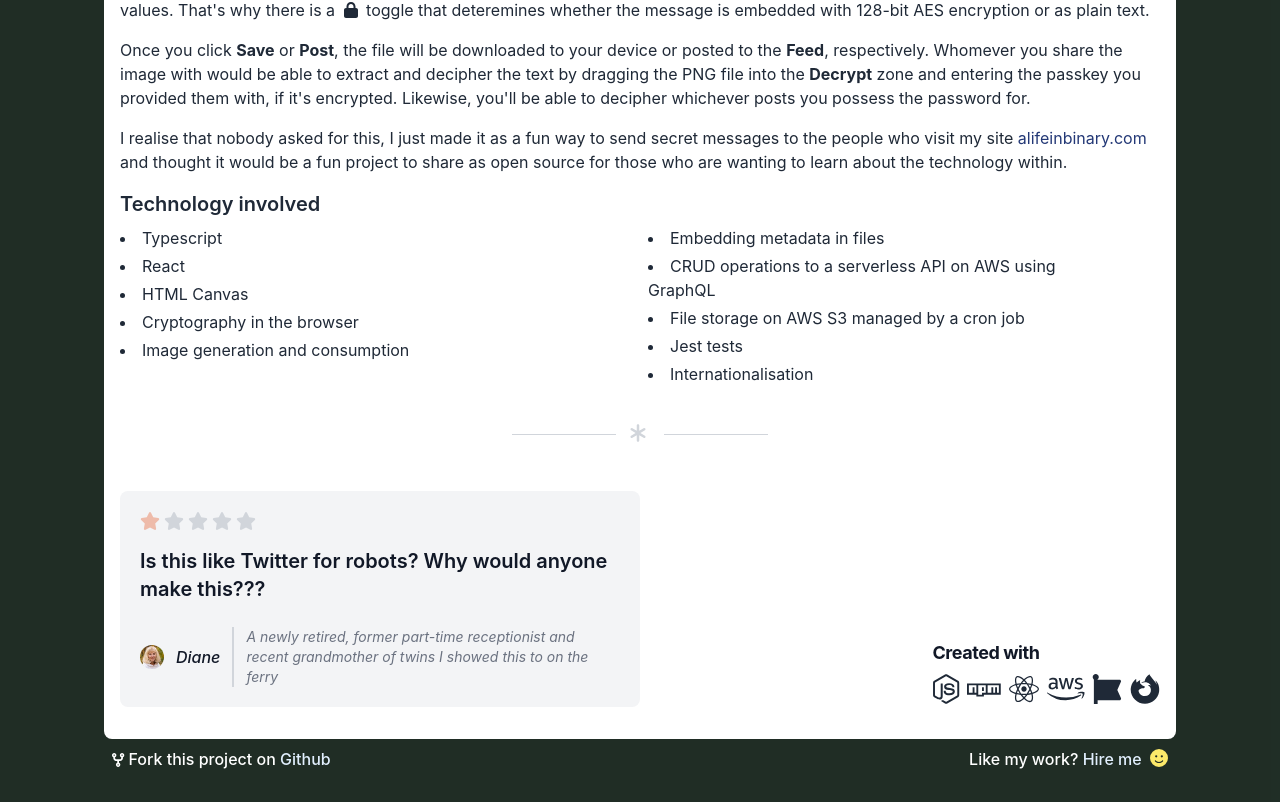
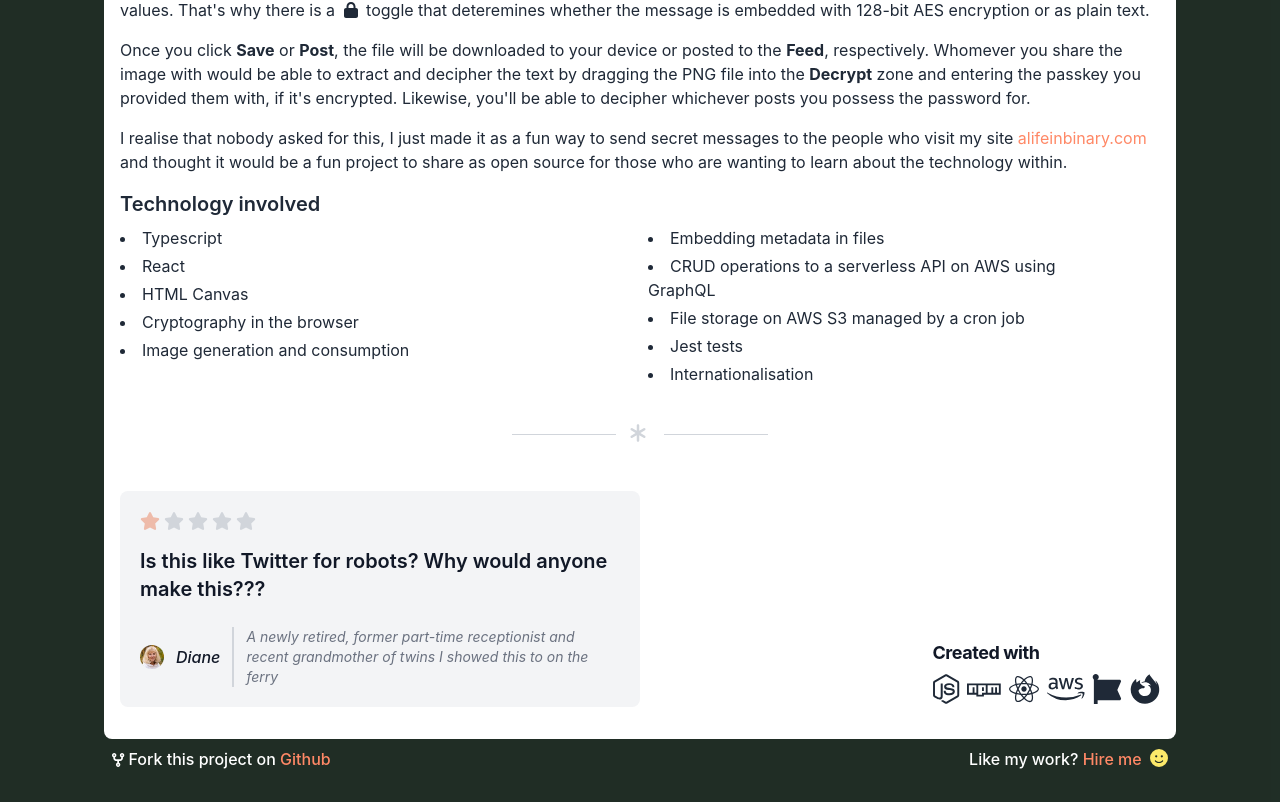
Before and after one commit to alifeinbinary/stegg, a React (Vite) app: page / in a window 1280 px wide. Shown: the part 238-1040 px from the top of the page. Built offline with nearby package versions, Linux system fonts and the light colour scheme; no server answers.

Commit message:
fix: changing some link colours to improve readability

```diff
--- a/public/locales/en/translations.json
+++ b/public/locales/en/translations.json
@@ -5,7 +5,7 @@
         "howitworks": "How it works:",
         "paragraph1": "This app takes the text input from <b>Encrypt</b> field and writes it to the metadata of a newly created PNG file that is generated from the <b>Canvas</b>. The canvas image depicts the message as binary data: nodes that are filled represent 1's and nodes that are outlined represent 0's. If someone was patient enough, they could translate the message back to text just by interpreting the image as unicode values. That's why there is a <FontAwesomeIcon icon={faLock} className='px-1' /> toggle that deteremines whether the message is embedded with 128-bit AES encryption or as plain text.",
         "paragraph2": "Once you click <b>Save</b> or <b>Post</b>, the file will be downloaded to your device or posted to the <b>Feed</b>, respectively. Whomever you share the image with would be able to extract and decipher the text by dragging the PNG file into the <b>Decrypt</b> zone and entering the passkey you provided them with, if it's encrypted. Likewise, you'll be able to decipher whichever posts you possess the password for.",
-        "paragraph3": "I realise that nobody asked for this, I just made it as a fun way to send secret messages to the people who visit my site <a className='text-blue-900 hover:underline dark:text-orange' href='https://www.alifeinbinary.com'>alifeinbinary.com</a> and thought it would be a fun project to share as open source for those who are wanting to learn about the technology within."
+        "paragraph3": "I realise that nobody asked for this, I just made it as a fun way to send secret messages to the people who visit my site <a className='text-orange hover:underline dark:text-orange' href='https://www.alifeinbinary.com'>alifeinbinary.com</a> and thought it would be a fun project to share as open source for those who are wanting to learn about the technology within."
     },
     "technology1": "<li>Typescript</li><li>React</li><li>HTML Canvas</li><li>Cryptography in the browser</li><li>Image generation and consumption</li>",
     "technology2": "<li>Embedding metadata in files</li><li>CRUD operations to a serverless API on AWS using GraphQL</li><li>File storage on AWS S3 managed by a cron job</li><li>Jest tests</li><li>Internationalisation</li>",
--- a/public/locales/es/translations.json
+++ b/public/locales/es/translations.json
@@ -5,7 +5,7 @@
         "howitworks": "Cómo funciona:",
         "paragraph1": "Esta aplicación toma el texto ingresado en el campo <b>Cifrar</b> y lo escribe en los metadatos de un archivo PNG recién creado, generado a partir del <b>Canvas</b>. La imagen del canvas representa el mensaje como datos binarios: los nodos rellenos representan 1's y los nodos delineados representan 0's. Si alguien tuviera suficiente paciencia, podría traducir el mensaje de nuevo a texto simplemente interpretando la imagen como valores unicode. Es por eso que hay un <FontAwesomeIcon icon={faLock} className='px-1' /> botón que determina si el mensaje está incrustado con cifrado AES de 128 bits o como texto plano.",
         "paragraph2": "Una vez que hagas clic en <b>Descargar</b> o <b>Publicar</b>, el archivo se descargará en tu dispositivo o se publicará en el <b>Feed</b>, respectivamente. Cualquiera con quien compartas la imagen podrá extraer y descifrar el texto arrastrando el archivo PNG a la zona <b>Descifrar</b> e ingresando la clave que les diste, si está cifrado. Del mismo modo, podrás descifrar las publicaciones para las cuales poseas la contraseña.",
-        "paragraph3": "Me doy cuenta de que nadie pidió esto, solo lo hice como una forma divertida de enviar mensajes secretos a las personas que visitan mi sitio <a className='text-blue-900 hover:underline dark:text-orange' href='https://www.alifeinbinary.com'>alifeinbinary.com</a> y pensé que sería un proyecto divertido para compartir como código abierto para aquellos que quieran aprender sobre la tecnología utilizada."
+        "paragraph3": "Me doy cuenta de que nadie pidió esto, solo lo hice como una forma divertida de enviar mensajes secretos a las personas que visitan mi sitio <a className='text-orange hover:underline dark:text-orange' href='https://www.alifeinbinary.com'>alifeinbinary.com</a> y pensé que sería un proyecto divertido para compartir como código abierto para aquellos que quieran aprender sobre la tecnología utilizada."
     },
     "technology1": "<li>Typescript</li><li>React</li><li>Canvas HTML</li><li>Criptografía en el navegador</li><li>Generación y consumo de imágenes</li>",
     "technology2": "<li>Incorporación de metadatos en archivos</li><li>Operaciones CRUD hacia una API sin servidor en AWS usando GraphQL</li><li>Almacenamiento de archivos en AWS S3 gestionado por un trabajo cron</li><li>Pruebas con Jest</li><li>Internationalización</li>",
--- a/public/locales/fr/translations.json
+++ b/public/locales/fr/translations.json
@@ -5,7 +5,7 @@
         "howitworks": "Comment ça fonctionne :",
         "paragraph1": "Cette application prend le texte saisi dans le champ <b>Chiffrer</b> et l'écrit dans les métadonnées d'un fichier PNG nouvellement créé, généré à partir de la <b>Canvas</b>. L'image du canvas représente le message sous forme de données binaires : les nœuds remplis représentent des 1 et les nœuds délimités représentent des 0. Si quelqu'un était assez patient, il pourrait traduire le message en texte simplement en interprétant l'image comme des valeurs unicode. C'est pourquoi il y a un <FontAwesomeIcon icon={faLock} className='px-1' /> bouton qui détermine si le message est intégré avec un cryptage AES 128 bits ou en tant que texte brut.",
         "paragraph2": "Une fois que vous cliquez sur <b>Télécharger</b> ou <b>Poster</b>, le fichier sera téléchargé sur votre appareil ou posté dans le <b>Feed</b>, respectivement. Toute personne avec qui vous partagez l'image pourra extraire et déchiffrer le texte en glissant le fichier PNG dans la zone <b>Déchiffrer</b> et en entrant la clé que vous leur avez fournie, si c'est crypté. De la même manière, vous pourrez déchiffrer tous les messages pour lesquels vous avez le mot de passe.",
-        "paragraph3": "Je me rends compte que personne n'a demandé cela, je l'ai juste fait comme un moyen amusant d'envoyer des messages secrets aux gens qui visitent mon site <a className='text-blue-900 hover:underline dark:text-orange' href='https://www.alifeinbinary.com'>alifeinbinary.com</a> et j'ai pensé que ce serait un projet amusant à partager en open source pour ceux qui souhaitent en apprendre davantage sur la technologie utilisée."
+        "paragraph3": "Je me rends compte que personne n'a demandé cela, je l'ai juste fait comme un moyen amusant d'envoyer des messages secrets aux gens qui visitent mon site <a className='text-orange hover:underline dark:text-orange' href='https://www.alifeinbinary.com'>alifeinbinary.com</a> et j'ai pensé que ce serait un projet amusant à partager en open source pour ceux qui souhaitent en apprendre davantage sur la technologie utilisée."
     },
     "technology1": "<li>Typescript</li><li>React</li><li>Canvas HTML</li><li>Cryptographie dans le navigateur</li><li>Génération et consommation d'images</li>",
     "technology2": "<li>Incorporation de métadonnées dans les fichiers</li><li>Opérations CRUD vers une API sans serveur sur AWS à l'aide de GraphQL</li><li>Stockage de fichiers sur AWS S3 géré par une tâche cron</li><li>Tests Jest</li><li>Internationalisation</li>",
--- a/src/components/Header.tsx
+++ b/src/components/Header.tsx
@@ -92,7 +92,7 @@ const Header: React.FC = () => {
                         <p className="mb-4 pt-2 font-bold dark:text-gray-100">{t('description.intro')}</p>
                         <p className="mb-4 font-base dark:text-gray-100"><b>{t('description.howitworks')}</b> <Trans i18nKey="description.paragraph1" components={{ b: <b />, FontAwesomeIcon: <FontAwesomeIcon icon={faLock} /> }}>This app takes the text input from <b>Encrypt</b> field and writes it to the metadata of a newly created PNG file that is generated from the <b>Canvas</b>. The canvas image depicts the message as binary data: nodes that are filled represent 1's and nodes that are outlined represent 0's. If someone was patient enough, they could translate the message back to text just by interpreting the image as unicode values. That's why there is a <FontAwesomeIcon icon={faLock} className='px-1' /> toggle that deteremines whether the message is embedded with 128-bit AES encryption or as plain text.</Trans></p>
                         <p className="mb-4 font-base dark:text-gray-100"><Trans i18nKey="description.paragraph2" components={{ b: <b />, }}>Once you click <b>Save</b> or <b>Post</b>, the file will be downloaded to your device or posted to the <b>Feed</b>, respectively. Whomever you share the image with would be able to extract and decipher the text by dragging the PNG file into the <b>Decrypt</b> zone and entering the passkey you provided them with, if it's encrypted. Likewise, you'll be able to decipher whichever posts you possess the password for.</Trans></p>
-                        <p className='mb-4 font-base dark:text-gray-100'><Trans i18nKey="description.paragraph3" components={{ b: <b />, a: <a /> }}>I realise that nobody asked for this, I just made it as a fun way to send secret messages to the people who visit my site <a className='text-blue-900 hover:underline dark:text-orange' href='https://www.alifeinbinary.com'>alifeinbinary.com</a> and thought it would be a fun project to share as open source for those who are wanting to learn about the technology within.</Trans></p>
+                        <p className='mb-4 font-base dark:text-gray-100'><Trans i18nKey="description.paragraph3" components={{ b: <b />, a: <a /> }}>I realise that nobody asked for this, I just made it as a fun way to send secret messages to the people who visit my site <a className='text-orange font-medium hover:underline dark:text-orange' href='https://www.alifeinbinary.com'>alifeinbinary.com</a> and thought it would be a fun project to share as open source for those who are wanting to learn about the technology within.</Trans></p>
                         <div className='mb-4'>
                             <h2 className="mb-2 text-xl font-semibold text-gray-800 dark:text-gray-100">Technology involved</h2>
                             <div className='grid grid-cols-2 xs:grid-cols-1 gap-4'>
@@ -182,8 +182,8 @@ const Header: React.FC = () => {
             </section >
             <span className='flex-row flex items-center pt-2 px-6 justify-between text-white'>
                 <div className='grid grid-cols-2 xs:grid-cols-1 w-full'>
-                    <p className='mb-4 ml-2 xs:ml-0 xs:mb-1 font-medium col-span-1 text-left xs:text-center'><FontAwesomeIcon className='text-sm' icon={faCodeFork} /> {t('forkthisproject')}<a className='text-blue-100 hover:text-blue-200 hover:underline dark:text-orange' href='https://github.com/alifeinbinary/binary-translate' target='_blank'>Github</a></p>
-                    <p className='font-medium mr-2 xs:mr-0 col-span-1 text-right xs:text-center'>{t('likemywork')} <a href='https://www.linkedin.com/in/alifeinbinary/' target='_blank' className='text-blue-100 hover:text-blue-200 hover:underline dark:text-orange'> {t('hireme')}</a> <FontAwesomeIcon icon={faFaceSmile} className="ml-1 text-lg text-yellow-200" /></p>
+                    <p className='mb-4 ml-2 xs:ml-0 xs:mb-1 font-medium col-span-1 text-left xs:text-center'><FontAwesomeIcon className='text-sm' icon={faCodeFork} /> {t('forkthisproject')}<a className='text-orange hover:text-blue-200 hover:underline dark:text-orange' href='https://github.com/alifeinbinary/binary-translate' target='_blank'>Github</a></p>
+                    <p className='font-medium mr-2 xs:mr-0 col-span-1 text-right xs:text-center'>{t('likemywork')} <a href='https://www.linkedin.com/in/alifeinbinary/' target='_blank' className='text-orange hover:text-blue-200 hover:underline dark:text-orange'> {t('hireme')}</a> <FontAwesomeIcon icon={faFaceSmile} className="ml-1 text-lg text-yellow-200" /></p>
                 </div>
             </span>
         </div >
```
